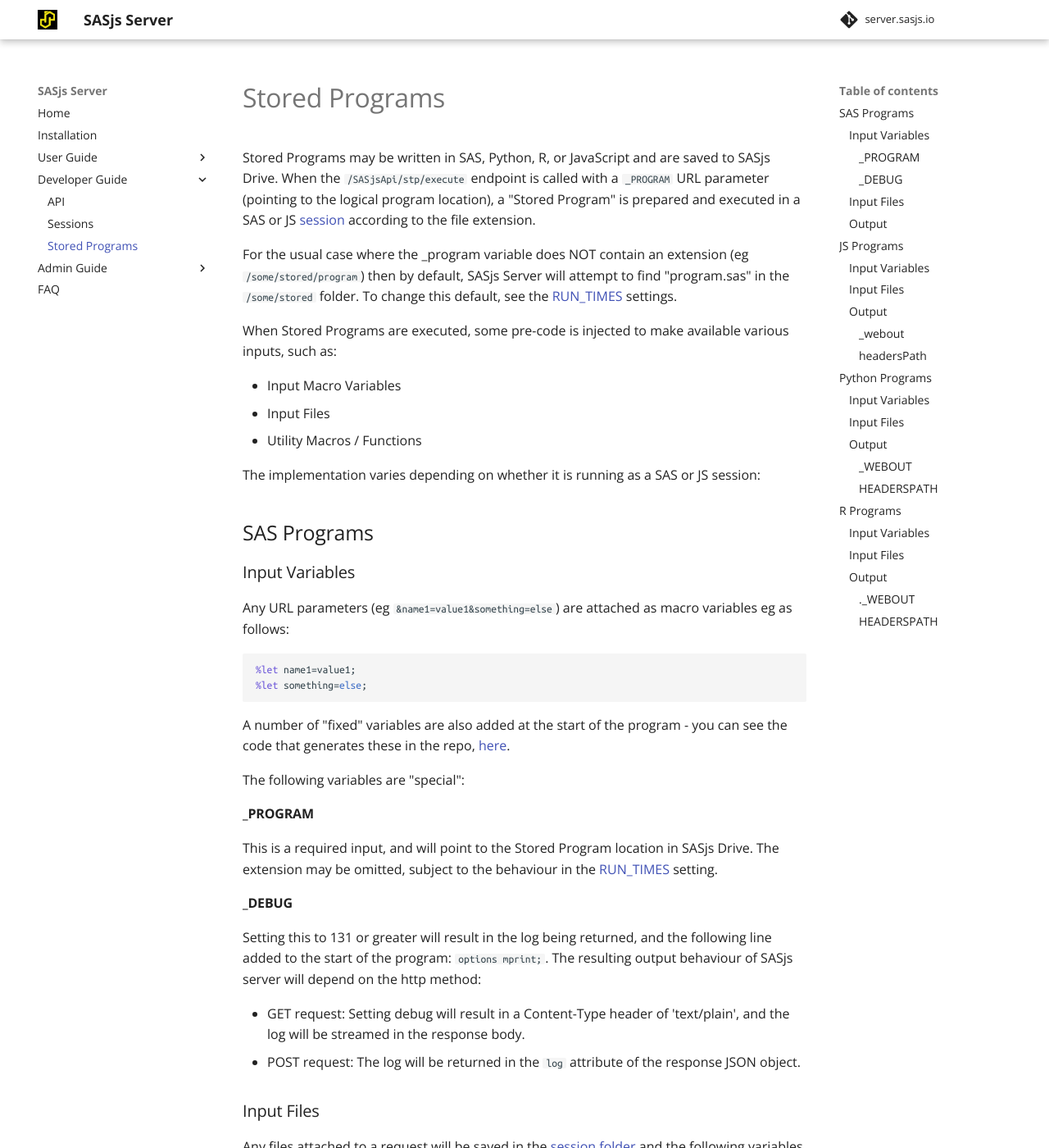
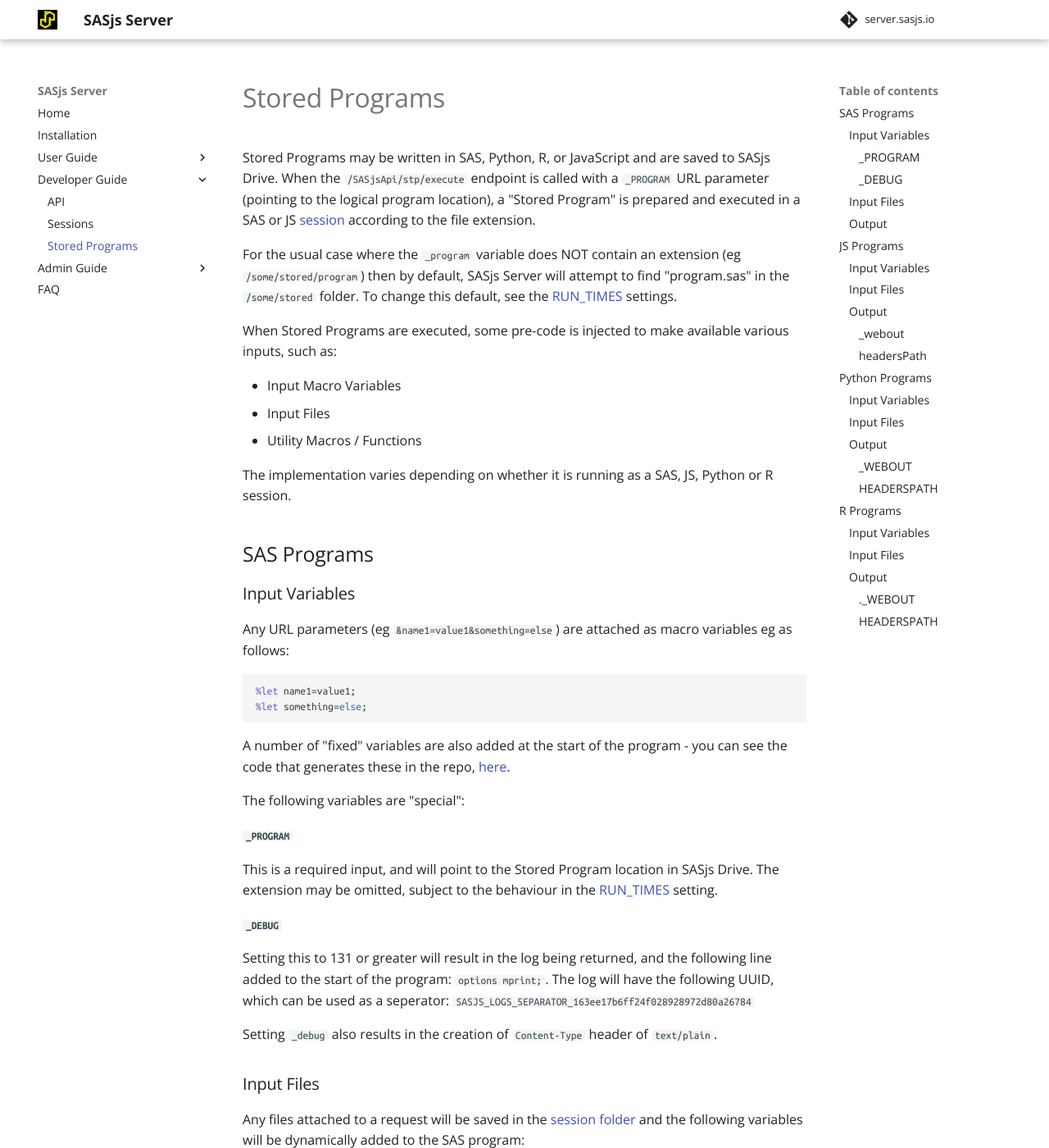
Before and after one commit to sasjs/server.sasjs.io, an MkDocs documentation site: the page built from docs/storedprograms.md, in a window 1280 px wide and 1400 px high. Shown: the whole window at 82% size. Built offline with MkDocs 1.6.1 and Material for MkDocs 9.7.7, drawn with Linux system fonts in a browser that asks for light colours; comment, search, counter and statistics services are not loaded; some of the changed text lies outside the part shown.

Commit message:
Update storedprograms.md

```diff
--- a/docs/storedprograms.md
+++ b/docs/storedprograms.md
@@ -9,7 +9,7 @@
 
 Stored Programs may be written in SAS, Python, R, or JavaScript and are saved to SASjs Drive.  When the `/SASjsApi/stp/execute` endpoint is called with a `_PROGRAM` URL parameter (pointing to the logical program location), a "Stored Program" is prepared and executed in a SAS or JS [session](/sessions) according to the file extension.
 
-For the usual case where the _program variable does NOT contain an extension (eg `/some/stored/program`) then by default, SASjs Server will attempt to find "program.sas" in the `/some/stored` folder.  To change this default, see the [RUN_TIMES](/settings/#RUN_TIMES) settings.
+For the usual case where the `_program` variable does NOT contain an extension (eg `/some/stored/program`) then by default, SASjs Server will attempt to find "program.sas" in the `/some/stored` folder.  To change this default, see the [RUN_TIMES](/settings/#RUN_TIMES) settings.
 
 When Stored Programs are executed, some pre-code is injected to make available various inputs, such as:
 
@@ -17,7 +17,7 @@
 * Input Files
 * Utility Macros / Functions
 
-The implementation varies depending on whether it is running as a SAS or JS session:
+The implementation varies depending on whether it is running as a SAS, JS, Python or R session.
 
 ## SAS Programs
 
@@ -34,14 +34,13 @@
 
 The following variables are "special":
 
-#### _PROGRAM
+#### `_PROGRAM`
 This is a required input, and will point to the Stored Program location in SASjs Drive.  The extension may be omitted, subject to the behaviour in the [RUN_TIMES](/settings/#RUN_TIMES) setting.
 
-#### _DEBUG
-Setting this to 131 or greater will result in the log being returned, and the following line added to the start of the program:  `options mprint;`.  The resulting output behaviour of SASjs server will depend on the http method:
+#### `_DEBUG`
+Setting this to 131 or greater will result in the log being returned, and the following line added to the start of the program:  `options mprint;`.  The log will have the following UUID, which can be used as a seperator:  `SASJS_LOGS_SEPARATOR_163ee17b6ff24f028928972d80a26784`
 
-* GET request:  Setting debug will result in a Content-Type header of 'text/plain', and the log will be streamed in the response body.
-* POST request: The log will be returned in the `log` attribute of the response JSON object.
+Setting `_debug` also results in the creation of `Content-Type` header of `text/plain`.
 
 
 ### Input Files
@@ -81,11 +80,7 @@
 
 Any response data should be written to the `_webout` fileref (which is pre-assigned in the session).  The corresponding header records (content type etc) can be written using the [mfs_httpheader](https://core.sasjs.io/mfs__httpheader_8sas.html) macro. Additional [SASjs Server specific macros](https://core.sasjs.io/dir_41e1742e44e2de38b3bc91f993fed282.html) are also available.
 
-Note that the response will be served differently depending on which http method is used:
-
-* GET request: The response will be streamed according to the headers, and the _debug setting
-* POST request: The response is always JSON, with _webout contents stringified into the `webout` attribute of the response.
-
+The response (content and header) will vary depending on the [`_debug`](#_debug) setting.
 
 ## JS Programs
 
```
